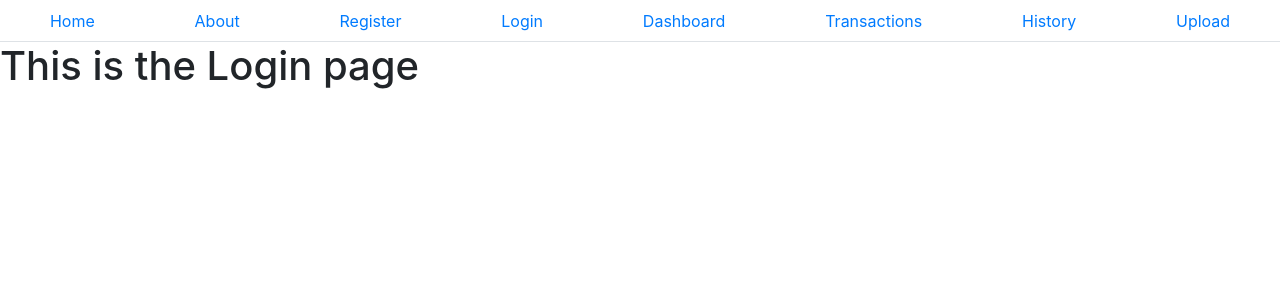
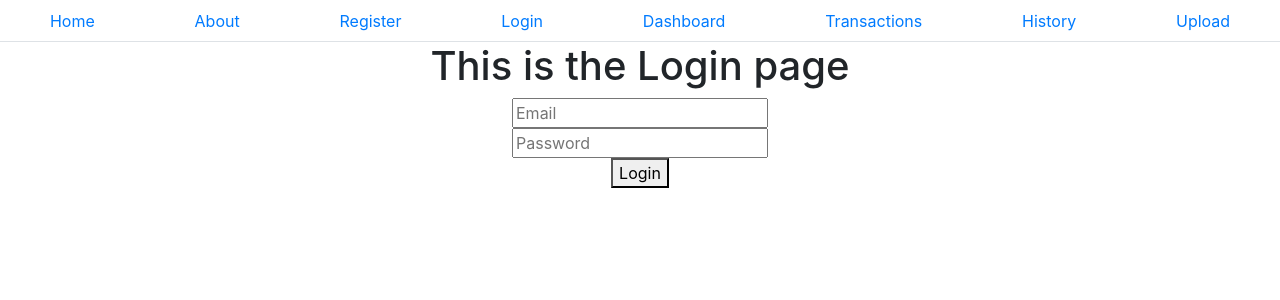
Before and after one commit to WarrenJohn/keepsimplebooks, a Vue app in the folder client/: page /login in a window 1280 px wide. Shown: the top 300 px of the page. Built offline with nearby package versions, Linux system fonts and the light colour scheme.

Commit message:
added basic template for login and register pages

```diff
--- a/client/src/views/Login.vue
+++ b/client/src/views/Login.vue
@@ -1,5 +1,22 @@
 <template>
-  <div class="login">
+  <div class="text-center">
     <h1>This is the Login page</h1>
+    <input type="email" name="email" placeholder="Email"
+        v-model="email"/>
+    <br />
+    <input type="password" name="password" placeholder="Password"
+        v-model="password"/>
+    <br />
+    <button>Login</button>
   </div>
 </template>
+<script>
+export default{
+    data(){
+        return {
+            email: '',
+            password: ''
+        }
+    }
+}
+</script>
--- a/client/src/views/Register.vue
+++ b/client/src/views/Register.vue
@@ -1,10 +1,25 @@
 <template>
-  <div>
+  <div class="text-center">
     <h1>This is the Register page</h1>
-    <input type="email" name="email" placeholder="Email" />
+    <input type="email" name="email" placeholder="Email"
+        v-model="email"/>
     <br />
-    <input type="password" name="password" placeholder="Password" />
+    <input type="password" name="password" placeholder="Password"
+        v-model="password"/>
     <br />
+    <input type="password" name="confirmpassword" placeholder="Confirm password"
+        v-model="confirmPassword"/>
     <button>Register</button>
   </div>
 </template>
+<script>
+export default{
+    data(){
+        return {
+            email: '',
+            password: '',
+            confirmPassword: ''
+        }
+    }
+}
+</script>
```
